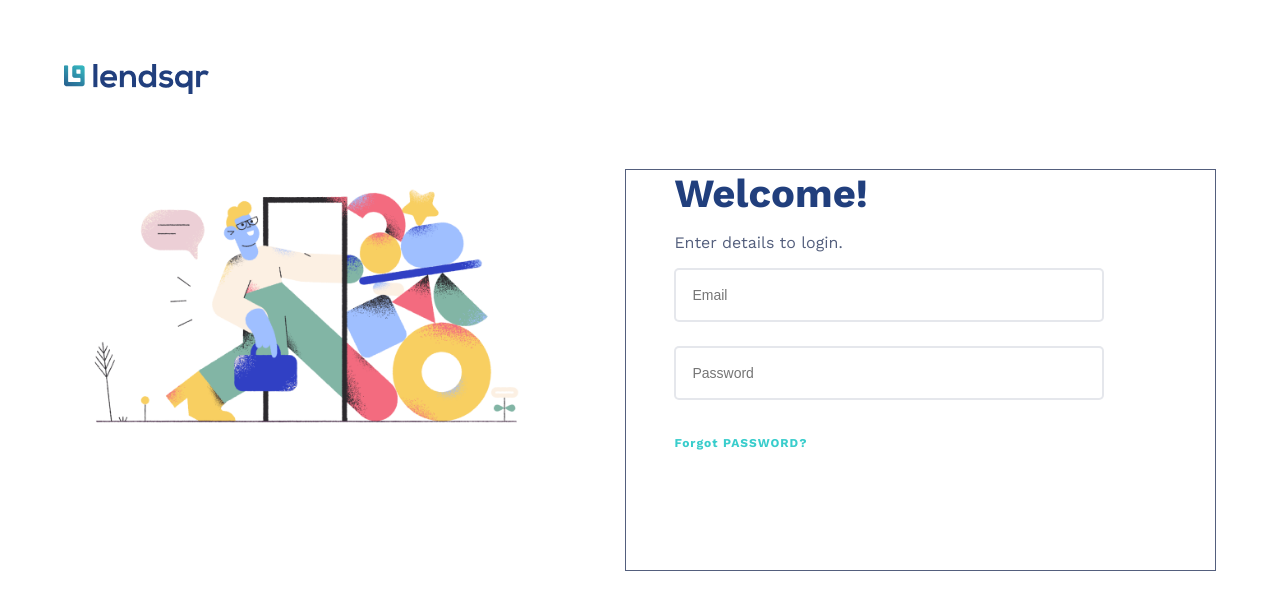
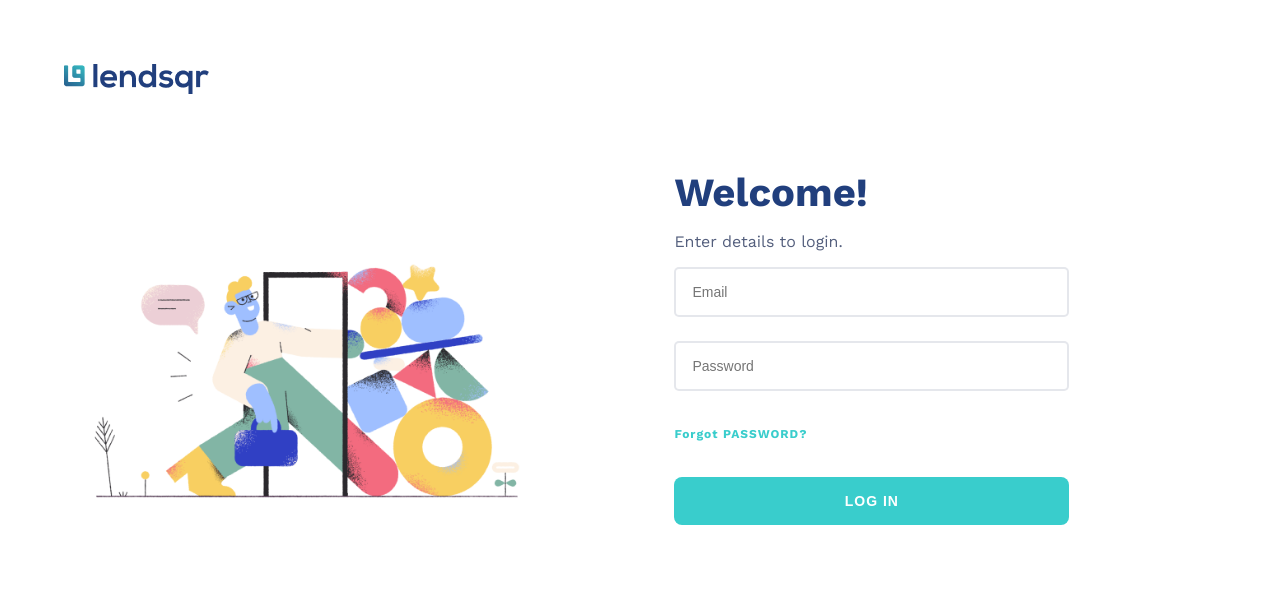
Before and after one commit to stonesilver/lendsqr-fe-test, a React (Create React App) app: page / in a window 1280 px wide. Shown: the top 610 px of the page. Built offline with nearby package versions, Linux system fonts and the light colour scheme.

Commit message:
code progress and added useLocalStorage hook

```diff
--- a/src/components/base/Input/Input.styles.scss
+++ b/src/components/base/Input/Input.styles.scss
@@ -10,6 +10,7 @@
   border-radius: 5px;
   padding: 0 $base;
   outline: none;
+  box-sizing: border-box;
 }
 
 .helperError {
--- a/src/index.scss
+++ b/src/index.scss
@@ -1,3 +1,4 @@
+@import 'scss/media-query-mixins';
 @import 'scss/_sass-variables.scss';
 
 body {
@@ -10,4 +11,14 @@ body {
   box-sizing: border-box;
   padding: 0;
   margin: 0;
+
+  @include xl {
+    width: 1536px;
+    margin: 0 auto;
+  }
 }
+
+// setting button element to have pointer cursor
+button {
+  cursor: pointer;
+}
--- a/src/pages/Login/Login.page.tsx
+++ b/src/pages/Login/Login.page.tsx
@@ -12,6 +12,11 @@ const Login = () => {
   const handleChange = (event: React.ChangeEvent<HTMLInputElement>) => {
     const { name, value } = event.target;
     setFormData((prevS) => ({ ...prevS, [name]: value }));
+  };
+
+  const handleSubmit = (event: React.SyntheticEvent<HTMLFormElement>) => {
+    event.preventDefault();
+    alert(JSON.stringify(formData));
   };
 
   return (
@@ -30,7 +35,7 @@ const Login = () => {
           />
         </div>
         {/* sign in form */}
-        <form className='user-login-content-form'>
+        <form className='user-login-content-form' onSubmit={handleSubmit}>
           <p className='user-login-content-form-header'>Welcome!</p>
           <p className='user-login-content-form-description'>
             Enter details to login.
@@ -57,6 +62,13 @@ const Login = () => {
             <p className='user-login-content-form-container-forgot-password'>
               Forgot PASSWORD?
             </p>
+
+            <button
+              type='submit'
+              className='user-login-content-form-container-submit-btn'
+            >
+              LOG IN
+            </button>
           </div>
         </form>
       </div>
--- a/src/pages/Login/Login.styles.scss
+++ b/src/pages/Login/Login.styles.scss
@@ -4,23 +4,23 @@
 .user-login {
   margin: 2rem;
 
-  @include md {
+  @include lg {
     margin: 4rem;
   }
 
   &-content {
     display: flex;
-    gap: 4.3rem;
-    margin-top: 2.5rem;
+    align-items: flex-end;
+    gap: 1.5rem;
+    margin-top: 4.5rem;
 
-    @include md {
-      margin-top: 4.5rem;
+    @include lg {
+      gap: 4.3rem;
     }
 
     &-left {
       flex: 1;
       display: none;
-      height: fit-content;
 
       @include md {
         display: block;
@@ -35,10 +35,7 @@
 
     &-form {
       flex: 1;
-      border: 1px solid $fontColor;
       text-align: center;
-      padding: 0 1rem;
-      min-height: 50vh;
 
       @include md {
         text-align: left;
@@ -72,7 +69,7 @@
         flex-direction: column;
         gap: $xlg;
 
-        @include md {
+        @include lg {
           width: 80%;
         }
 
@@ -81,6 +78,19 @@
           font-weight: 600;
           color: $lightBlue;
           letter-spacing: 1px;
+          text-align: left;
+        }
+
+        &-submit-btn {
+          width: 100%;
+          height: 3rem;
+          background-color: $lightBlue;
+          color: $white;
+          font-size: $md;
+          font-weight: 600;
+          border-radius: 8px;
+          letter-spacing: 1px;
+          border: none;
         }
       }
     }
```
Also changed, not shown: src/Hooks/useLocalStorage.js (added, +13 -0 lines).
